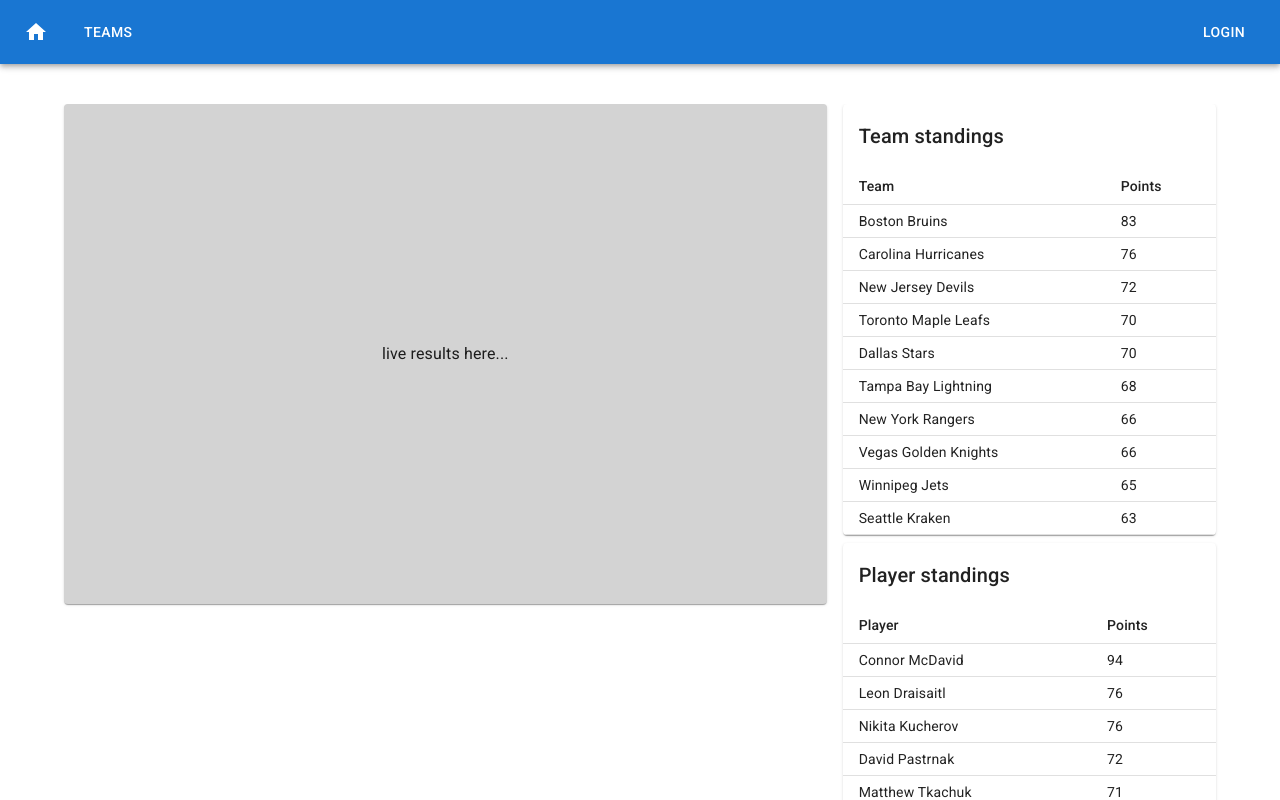
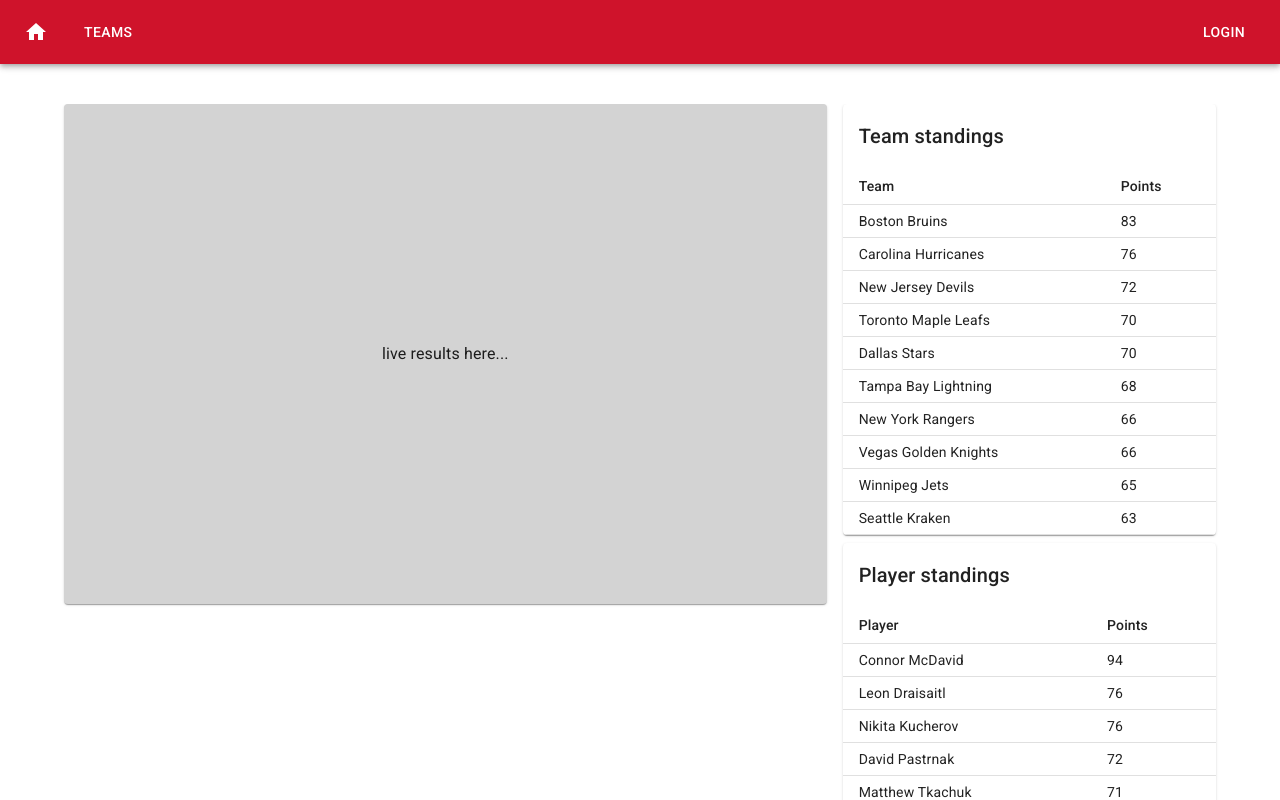
Before and after one commit to mmoila/nhl_stats_frontend, a React (Create React App) app: page / in a window 1280 px wide. Shown: the top 800 px of the page. Built offline with nearby package versions, Linux system fonts and the light colour scheme.

Commit message:
Improve styling and add theme

```diff
--- a/src/components/FrontPage.js
+++ b/src/components/FrontPage.js
@@ -6,7 +6,7 @@
 import { playerStats, teamStats } from "../data"
 
 const FrontPage = () => (
-  <Grid container spacing={2}>
+  <Grid disableEqualOverflow container spacing={2}>
     <Grid item xs={8}>
       <Paper
         sx={{
--- a/src/index.js
+++ b/src/index.js
@@ -2,14 +2,18 @@
 import ReactDOM from "react-dom/client"
 import CssBaseline from "@mui/material/CssBaseline"
 import { BrowserRouter as Router } from "react-router-dom"
+import { ThemeProvider } from "@mui/material/styles"
 import App from "./App"
+import theme from "./theme"
 
 const root = ReactDOM.createRoot(document.getElementById("root"))
 root.render(
   <React.StrictMode>
     <CssBaseline>
       <Router>
-        <App />
+        <ThemeProvider theme={theme}>
+          <App />
+        </ThemeProvider>
       </Router>
     </CssBaseline>
   </React.StrictMode>
--- a/src/theme.js
+++ b/src/theme.js
@@ -0,0 +1,13 @@
+import { createTheme } from "@mui/material"
+
+const theme = createTheme({
+  palette: {
+    primary: {
+      main: "#CF132B",
+      light: "FFFFFF",
+      dark: "#00214D",
+    },
+  },
+})
+
+export default theme
```
